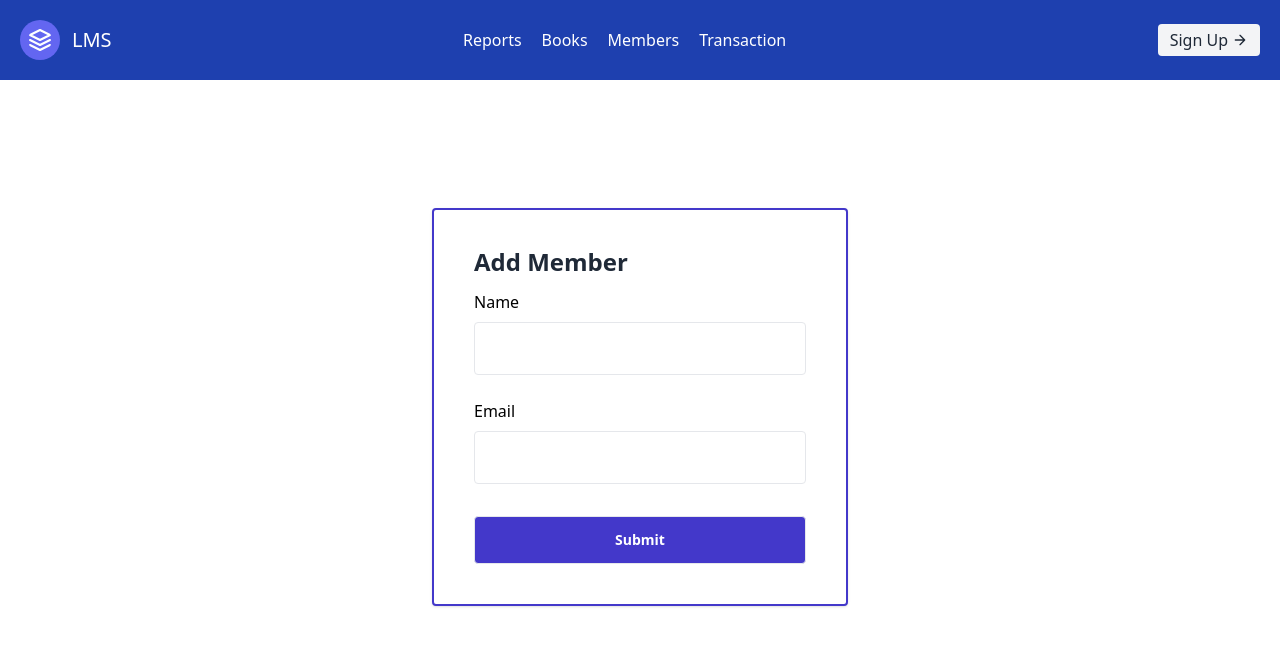
After one commit to Sushil1204/lms, a Flask app: page /edit_member/1 in a window 1280 px wide. The commit adds this page. Shown: the top 669 px of the page. Run offline with Flask 3, Linux system fonts and the light colour scheme; data that the repository does not hold is empty; some libraries are stand-ins or nearby versions.

Commit message:
feature added edit member and delete member

```diff
--- a/app.py
+++ b/app.py
@@ -7,6 +7,7 @@ from wtforms import Form, validators, StringField, FloatField, IntegerField, Dat
 
 
 app = Flask(__name__)
+app.secret_key = "sushilpundkar"
 
 #mysql config
 app.config['MYSQL_HOST'] = 'localhost'
@@ -70,7 +71,82 @@ def add_member():
         # Close DB Connection
         cur.close()
 
+        # Flash Success Message
+        flash("New Member Added", "success")
+
+        # Redirect to show all members
         return redirect(url_for('members'))
     return render_template('addMember.html', form=form)
+
+# Delete Member by ID
+@app.route('/delete_member/<string:id>', methods=['POST'])
+def delete_member(id):
+
+    # Create MySQLCursor
+    cur = mysql.connection.cursor()
+    # Since deleting parent row can cause a foreign key constraint to fail
+    try:
+        # Execute SQL Query
+        cur.execute("DELETE FROM members WHERE id=%s", [id])
+
+        # Commit to DB
+        mysql.connection.commit()
+    except (MySQLdb.Error, MySQLdb.Warning) as e:
+        print(e)
+        # Flash Failure Message
+        flash("Member could not be deleted", "danger")
+        flash(str(e), "danger")
+
+        # Redirect to show all members
+        return redirect(url_for('members'))
+    finally:
+        # Close DB Connection
+        cur.close()
+
+    # Flash Success Message
+    flash("Member Deleted", "success")
+
+    # Redirect to show all members
+    return redirect(url_for('members'))
+
+# Edit Member by ID
+@app.route('/edit_member/<string:id>', methods=['GET', 'POST'])
+def edit_member(id):
+    # Get form data from request
+    form = MemberForm(request.form)
+
+    # To handle POST request to route
+    if request.method == 'POST' and form.validate():
+        name = form.name.data
+        email = form.email.data
+
+        # Create MySQLCursor
+        cur = mysql.connection.cursor()
+
+        # Execute SQL Query
+        cur.execute(
+            "UPDATE members SET name=%s, email=%s WHERE id=%s", (name, email, id))
+
+        # Commit to DB
+        mysql.connection.commit()
+
+        # Close DB Connection
+        cur.close()
+
+        # Flash Success Message
+        flash("Member Updated", "success")
+
+        # Redirect to show all members
+        return redirect(url_for('members'))
+
+           # To handle GET request to route
+
+    # To get existing field values of selected member
+    cur2 = mysql.connection.cursor()
+    result = cur2.execute("SELECT name,email FROM members WHERE id=%s", [id])
+    member = cur2.fetchone()
+    # To render edit member form
+    return render_template('editMember.html', form=form, member=member)
+
 if __name__ == '__main__':
-  app.run(debug=True)
+    app.run(debug=True)
--- /dev/null
+++ b/templates/editMember.html
@@ -0,0 +1,29 @@
+{% extends 'layout.html' %}
+{% block body %}
+
+<div class="h-full w-full py-16 px-4">
+    <div class="flex flex-col items-center justify-center">
+        <div
+            class="bg-white shadow rounded lg:w-1/3  md:w-1/2 w-full p-10 mt-16 border-2 border-solid border-indigo-700">
+            <p tabindex="0" class="focus:outline-none text-2xl font-extrabold leading-6 text-gray-800 mb-4">Add Member
+            </p>
+            {% from "includes/formHelper.html" import render_field %}
+            <form method="POST" action="">
+                <div>
+                    {{render_field(form.name, class_="border rounded outline-none text-xl font-medium leading-none
+                    text-gray-800 py-3 w-full pl-3 mt-2", value=member.name)}}
+                </div>
+                <div class="mt-6">
+                    {{render_field(form.email,type=email, class_="border rounded outline-none text-xl font-medium leading-none
+                    text-gray-800 py-3 w-full pl-3 mt-2", value=member.email)}}
+                </div>
+                <div class="mt-8">
+                    <button role="button" value="submit"
+                        class="focus:ring-2 focus:ring-offset-2 focus:ring-indigo-700 text-sm font-semibold leading-none text-white focus:outline-none bg-indigo-700 border rounded hover:bg-indigo-600 py-4 w-full">Submit</button>
+                </div>
+            </form>
+        </div>
+    </div>
+</div>
+
+{% endblock %}
--- /dev/null
+++ b/templates/includes/messages.html
@@ -0,0 +1,31 @@
+{% with messages = get_flashed_messages(with_categories=true) %}
+  {% if messages %}
+  {% for category, message in messages %}
+  <br>
+  <div class="bg-orange-100 border-l-4 border-orange-500 text-orange-700 p-4 relative" role="alert">
+      <p class="{{ category }}">{{ message }}</p>
+      <span class="absolute top-0 bottom-0 right-0 px-4 py-3">
+        <svg class="fill-current h-6 w-6 text-red-500" role="button" xmlns="http://www.w3.org/2000/svg" viewBox="0 0 20 20"><title>Close</title><path d="M14.348 14.849a1.2 1.2 0 0 1-1.697 0L10 11.819l-2.651 3.029a1.2 1.2 0 1 1-1.697-1.697l2.758-3.15-2.759-3.152a1.2 1.2 0 1 1 1.697-1.697L10 8.183l2.651-3.031a1.2 1.2 0 1 1 1.697 1.697l-2.758 3.152 2.758 3.15a1.2 1.2 0 0 1 0 1.698z"/></svg>
+      </span>
+    {% endfor %}
+  </div>
+  {% endif %}
+{% endwith %}
+
+{% if errors %}
+<div class="bg-orange-100 border-l-4 border-orange-500 text-orange-700 p-4" role="alert">
+  <p>{{ error }}</p>
+</div>
+{% endif %}
+
+{% if warning %}
+<div class="bg-orange-100 border-l-4 border-orange-500 text-orange-700 p-4" role="alert">
+  <p>{{ warning }}</p>
+</div>
+{% endif %}
+
+{% if msg %}
+<div class="bg-orange-100 border-l-4 border-orange-500 text-orange-700 p-4" role="alert">
+  <p>{{ msg }}</p>
+</div>
+{% endif %}
--- a/templates/layout.html
+++ b/templates/layout.html
@@ -10,6 +10,7 @@
 <body>
     {% include 'includes/nav.html'%}
     <div class="container mx-auto">
+        {% include 'includes/messages.html'%}
         {% block body %} {% endblock %}
       </div>
 </body>
```
Also changed, not shown: templates/members.html (+19 -11 lines).
